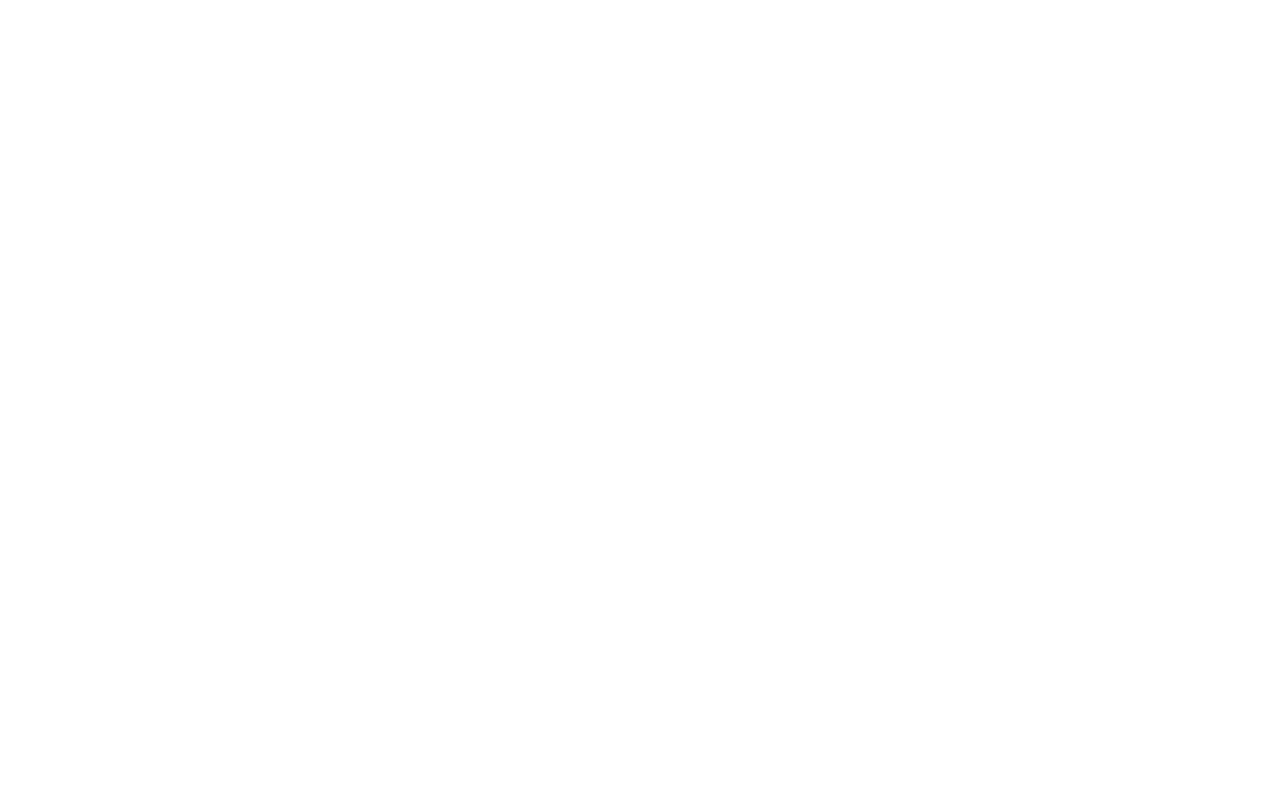
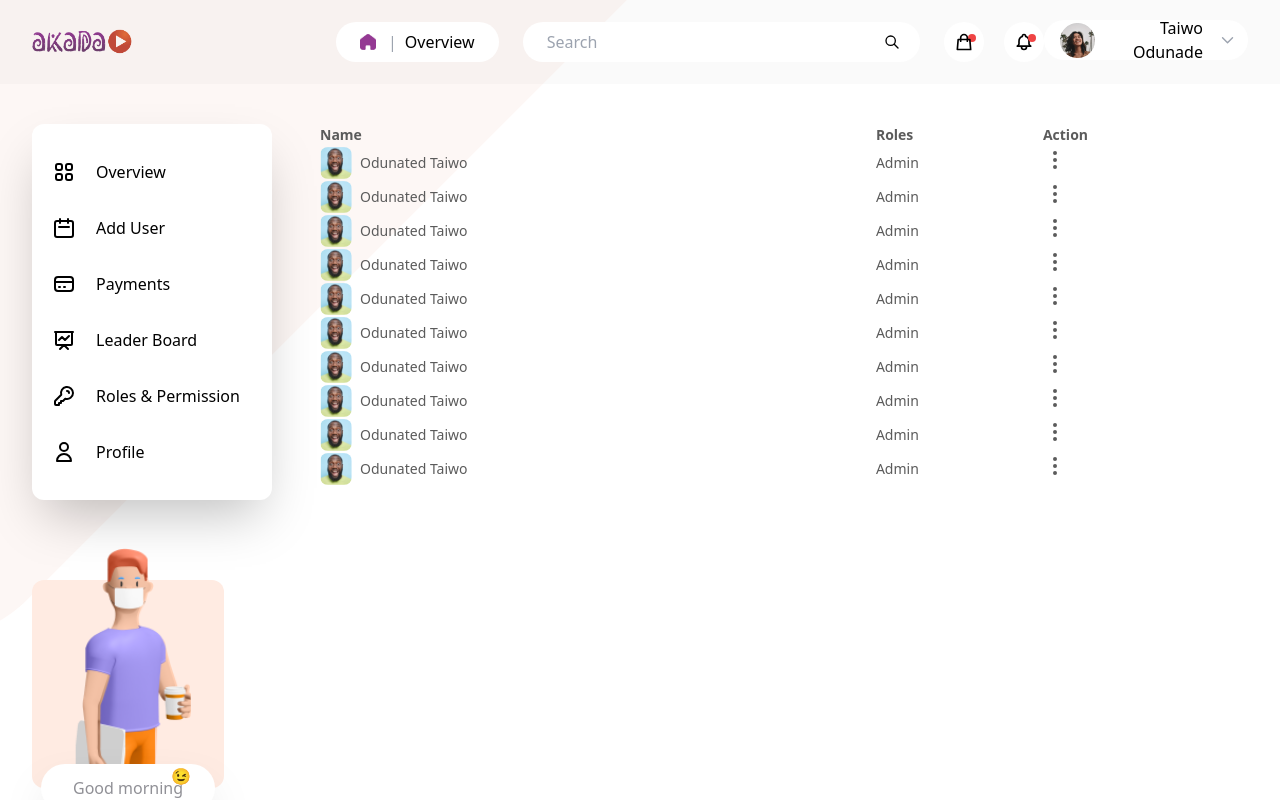
Before and after one commit to arudovwen/akada, a React (Create React App) app: page /roles in a window 1280 px wide. Before the commit this address had no page. Built offline with nearby package versions, Linux system fonts and the light colour scheme.

Commit message:
add user, student details, roles, leaderboard

```diff
--- a/src/App.js
+++ b/src/App.js
@@ -16,31 +16,42 @@
 import Notifications from './pages/Dashboard/Notifications/Notifications';
 import Student from './pages/Dashboard/Student/Student';
 import StudentDetails from './pages/Dashboard/StudentDetails/StudentDetails';
+import SuccessUser from './pages/Dashboard/Forms/SuccessUser';
+import LeaderBoard from './pages/Dashboard/LeaderBoard/LeaderBoard';
+import Roles from './pages/Dashboard/Roles and Permission/Roles';
+import Payments from './pages/Dashboard/Payments/Payments';
+
+import Add from './pages/Dashboard/AddUser/Add';
 
 export default function App() {
   return (
     <Routes>
       <Route element={<HomeLayout />}>
-        <Route path="/" element={<Landing />} />
+        <Route path='/' element={<Landing />} />
       </Route>
       <Route element={<UserLayout />}>
-        <Route path="/dashboard" element={<Dashboard />} />
-        <Route path="/profile" element={<Profile />} />
-        <Route path="/profile/edit" element={<EditProfile />} />
-        <Route path="/notifications" element={<Notifications />} />
+        <Route path='/dashboard' element={<Dashboard />} />
+        <Route path='/profile' element={<Profile />} />
+        <Route path='/profile/edit' element={<EditProfile />} />
+        <Route path='/notifications' element={<Notifications />} />
+        <Route path='/leader-board' element={<LeaderBoard />} />
+        <Route path='/add-user' element={<Add />} />
+        <Route path='//SuccessUser' element={<SuccessUser />} />
+        <Route path='/roles' element={<Roles />} />
+        <Route path='/payments' element={<Payments />} />
       </Route>
 
-      <Route path="/add-user" element={<Student />} />
+      {/* <Route path="/add-user" element={<Student />} /> */}
 
       {/* <Route path='/add-user' element={<Student />} /> */}
       <Route element={<AuthLayout />}>
-        <Route path="register" element={<RegisterAccount />} />
-        <Route path="/login" element={<LoginAccount />} />
-        <Route path="/verify-account" element={<VerifyAccount />} />
-        <Route path="/forgot-password" element={<ForgotPassword />} />
-        <Route path="/reset-password" element={<ResetPassword />} />
+        <Route path='register' element={<RegisterAccount />} />
+        <Route path='/login' element={<LoginAccount />} />
+        <Route path='/verify-account' element={<VerifyAccount />} />
+        <Route path='/forgot-password' element={<ForgotPassword />} />
+        <Route path='/reset-password' element={<ResetPassword />} />
       </Route>
-      <Route path="/admin" element={<AdminLayout />}>
+      <Route path='/admin' element={<AdminLayout />}>
         {/* <Route path="About" element={<About />} /> */}
       </Route>
     </Routes>
--- /dev/null
+++ b/src/pages/Dashboard/AddUser/Add.js
@@ -0,0 +1,16 @@
+import Dashboard from '../Home';
+import Header from '../Navigation/Header';
+import SideBar from '../Navigation/SideBar';
+import AddUser from '../Forms/AddUser';
+
+const Add = function () {
+  return (
+    <section>
+      <Dashboard />
+
+      <AddUser />
+    </section>
+  );
+};
+
+export default Add;
--- a/src/pages/Dashboard/Forms/AddUser.js
+++ b/src/pages/Dashboard/Forms/AddUser.js
@@ -1,65 +1,59 @@
-
-import akadaLogo from "../../../images/akada-logo.png";
-import { Link } from "react-router-dom";
+import akadaLogo from '../../../images/akada-logo.png';
+import { Link } from 'react-router-dom';
 
 const AddUser = function () {
   return (
-
-      <div className="w-full">
-
-        <div className="capitalize text-text-color text-2xl font-bold mb-16">
+    <div className='w-1/2 absolute top-[2rem] right-0 bg-white pl-28 py-7 h-full pr-14'>
+      <div className='capitalize text-text-color text-2xl font-bold mb-16'>
         Add User
       </div>
 
-        <form
-          action=""
-        >
-          <div className=" mb-8">
-            <label htmlFor="" className="text-sm">
+      <form action=''>
+        <div className=' mb-8'>
+          <label htmlFor='' className='text-sm'>
             Enter Name
           </label>
           <input
-              type="text"
-              className="block border-b-2 w-full h-10 text-xl font-medium"
-              placeholder="Enter name"
+            type='text'
+            className='block border-b-2 w-full h-10 text-xl font-medium'
+            placeholder='Enter name'
           />
         </div>
 
-          <div className=" mb-8">
-            <label htmlFor="" className="text-sm">
+        <div className=' mb-8'>
+          <label htmlFor='' className='text-sm'>
             Enter work email
           </label>
           <input
-              type="text"
-              className="block border-b-2 w-full h-10 text-xl font-medium"
-              placeholder="Enter work email"
+            type='text'
+            className='block border-b-2 w-full h-10 text-xl font-medium'
+            placeholder='Enter work email'
           />
         </div>
 
-          <div className=" mb-12">
-            <label htmlFor="" className="text-sm ">
+        <div className=' mb-12'>
+          <label htmlFor='' className='text-sm '>
             Select role
           </label>
           <select
-              name="gender"
-              id="gender"
-              className="block border-b-2 w-full h-10 text-xl font-medium"
+            name='gender'
+            id='gender'
+            className='block border-b-2 w-full h-10 text-xl font-medium'
           >
-              <option value="" disabled selected hidden>
+            <option value='' disabled selected hidden>
               Gender
             </option>
-              <option value="male">Male</option>
-              <option value="Female">Female</option>
-              <option value="others">Others</option>
+            <option value='male'>Male</option>
+            <option value='Female'>Female</option>
+            <option value='others'>Others</option>
           </select>
         </div>
 
-          <button className="uppercase bg-text-color w-full text-white py-3 text-lg font-bold rounded-md mb-4 tracking-wider mt-5">
-            <Link to="/verify-account">Add User</Link>
+        <button className='uppercase bg-text-color w-full text-white py-3 text-lg font-bold rounded-md  tracking-wider mt-5'>
+          <Link to='/SuccessUser'>Add User</Link>
         </button>
       </form>
     </div>
-
   );
 };
 
--- a/src/pages/Dashboard/Forms/SuccessUser.js
+++ b/src/pages/Dashboard/Forms/SuccessUser.js
@@ -1,10 +1,22 @@
-import AddUser from './AddUser';
+// import AddUser from './AddUser';
 import { IoMdCheckmark } from 'react-icons/io';
-
+import Dashboard from '../../Dashboard/Dashboard';
+import { Link } from 'react-router-dom';
+// import Add from '../AddUser/Add';
+// import AddUser from '../Forms/AddUser';
+// import Header from
+import Header from '../Navigation/Header';
+import Add from '../AddUser/Add';
+import SideBar from '../Navigation/SideBar';
 const SuccessUser = function () {
   return (
     <section>
-      <AddUser />
+      {/* <Header />
+      <div className='flex px-4 lg:px-8 mt-10'>
+        <SideBar />
+        <Add />
+      </div> */}
+      <Add />
       <div className='bg-white translate-x-2/4 w-[331px]  border rounded-xl pt-4 absolute top-[200px] right-1/2 text-center'>
         <div className='text-white text-[52px] bg-text-color w-20 h-20 rounded-full text-center top-[-3rem] mx-auto absolute inset-x-0 flex items-center justify-center'>
           <IoMdCheckmark />
@@ -22,7 +34,8 @@
 
         <div className='text-center bg-[#E4E5E3] text-sm  flex items-center justify-center w-full py-4 mt-8  font-bold uppercase text-text-color'>
           {' '}
-          <a href=''>go to dashboard</a>
+          <Link to='/dashboard'>go to dashboard</Link>
+          {/* <a href=''>go to dashboard</a> */}
         </div>
       </div>
     </section>
--- /dev/null
+++ b/src/pages/Dashboard/LeaderBoard/Button.js
@@ -0,0 +1,5 @@
+const Button = function () {
+  return <section>jdfjkd</section>;
+};
+
+export default Button;
--- /dev/null
+++ b/src/pages/Dashboard/LeaderBoard/LeaderBoard.js
@@ -0,0 +1,14 @@
+import Table from '../components/Table';
+import Button from './Button';
+
+const LeaderBoard = function () {
+  return (
+    <>
+      <section className='mb-10'>
+        <Table />
+      </section>
+    </>
+  );
+};
+
+export default LeaderBoard;
--- /dev/null
+++ b/src/pages/Dashboard/Payments/Payments.js
@@ -0,0 +1,5 @@
+const Payments = function () {
+  return <section>payments</section>;
+};
+
+export default Payments;
--- /dev/null
+++ b/src/pages/Dashboard/Roles and Permission/Roles.js
@@ -0,0 +1,11 @@
+import Table from './Table';
+
+const Roles = function () {
+  return (
+    <section>
+      <Table />
+    </section>
+  );
+};
+
+export default Roles;
--- /dev/null
+++ b/src/pages/Dashboard/Roles and Permission/Table.js
@@ -0,0 +1,90 @@
+import customer1 from '../../../images/customer1.png';
+import * as React from 'react';
+import {
+  DotsVerticalIcon,
+  ChevronDownIcon,
+  XIcon,
+} from '@heroicons/react/outline';
+import { Menu, Transition } from '@headlessui/react';
+import CustomModal from '../../../components/Modal';
+import StudentDetail from '../../Dashboard/StudentDetails/Details';
+const Table = function () {
+  let [isOpen, setIsOpen] = React.useState(false);
+  function toggleModal() {
+    setIsOpen(!isOpen);
+  }
+  return (
+    <div className=' container pb-20'>
+      <div className='overflow-x'>
+        <table className='capitalize table-auto text-dashboardgray text-sm w-full'>
+          <thead>
+            <tr className='text-left'>
+              <th>Name</th>
+              <th>roles</th>
+
+              <th>action</th>
+            </tr>
+          </thead>
+          <tbody>
+            {[...Array(10)].map((e, i) => (
+              <tr className='' key={i}>
+                <td className='flex items-center'>
+                  {' '}
+                  <img
+                    src={customer1}
+                    className='w-8 h-8 rounded-lg mr-2'
+                    alt='cusotmer'
+                  />{' '}
+                  odunated taiwo
+                </td>
+
+                <td>admin</td>
+
+                <td>
+                  <Menu as='div'>
+                    <Menu.Button>
+                      <DotsVerticalIcon className='w-6 h-6' />
+                    </Menu.Button>
+                    <Transition
+                      as={React.Fragment}
+                      enter='transition ease-out duration-100'
+                      enterFrom='transform opacity-0 scale-95'
+                      enterTo='transform opacity-100 scale-100'
+                      leave='transition ease-in duration-75'
+                      leaveFrom='transform opacity-100 scale-100'
+                      leaveTo='transform opacity-0 scale-95'
+                    >
+                      <Menu.Items className='absolute right-4 mt-2 w-36 origin-top-right divide-y divide-gray-100 rounded-md bg-white shadow-lg ring-1 ring-black ring-opacity-5 focus:outline-none z-40'>
+                        <Menu.Item>
+                          <div
+                            className='rounded-md px-4 py-3 text-sm text-center'
+                            onClick={() => setIsOpen(true)}
+                          >
+                            View
+                          </div>
+                        </Menu.Item>
+                      </Menu.Items>
+                    </Transition>
+                  </Menu>
+                </td>
+              </tr>
+            ))}
+          </tbody>
+        </table>
+      </div>
+      <CustomModal isOpen={isOpen} closeModal={() => toggleModal()}>
+        <div className='relative'>
+          <span
+            className='absolute top-4 right-4'
+            onClick={() => toggleModal()}
+          >
+            <XIcon className='w-6 h-6' />
+          </span>
+          <StudentDetail />
+        </div>
+      </CustomModal>
+    </div>
+  );
+};
+
+export default Table;
```
Lines whose indentation alone changed are shown as unchanged.
